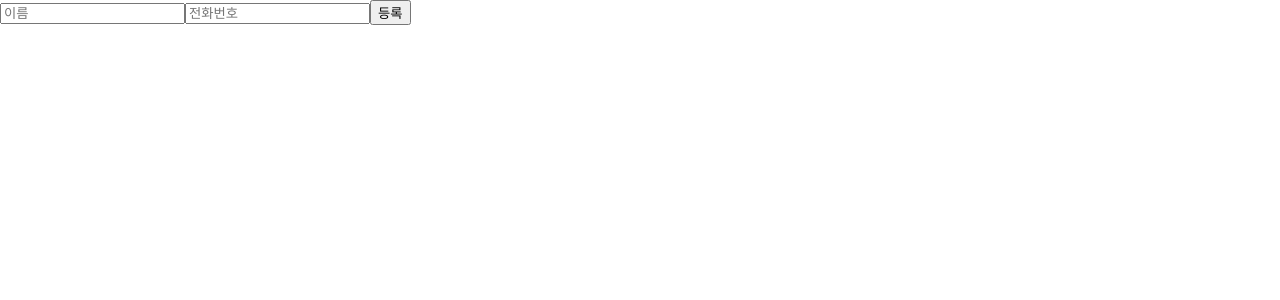
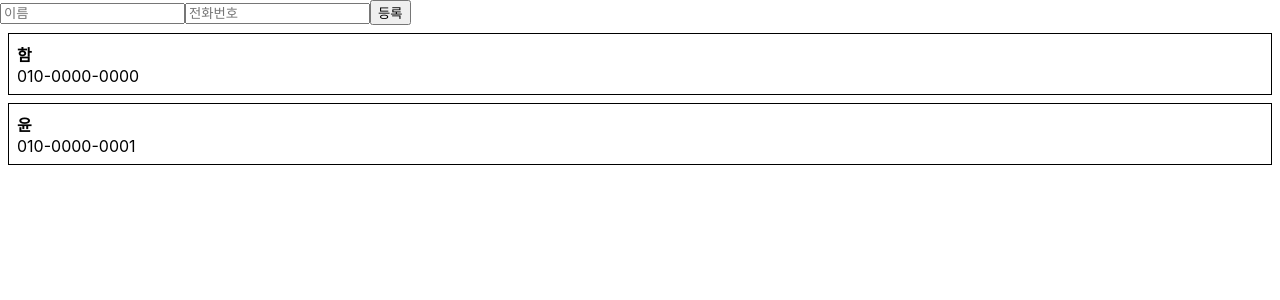
Before and after one commit to YounJ00/React-study, a React (Create React App) app in the folder phone-book/: page / in a window 1280 px wide. Shown: the top 300 px of the page. Built offline with nearby package versions, Linux system fonts and the light colour scheme.

Commit message:
array-concat,map

```diff
--- a/phone-book/src/App.js
+++ b/phone-book/src/App.js
@@ -1,19 +1,42 @@
 import React, {Component} from 'react';
 import PhoneForm from './components/PhoneForm';
+import PhoneInfoList from './components/PhoneInfoList';
 
 class App extends Component {
+  id = 2 //렌더링과 상관이 없는 값이기 때문에 일반 클래스 내부 변수로서 선언해주었다.
+  state = {
+    information: [
+      {
+        id: 0,
+        name: '함',
+        phone: '010-0000-0000'
+      },
+      {
+        id: 1,
+        name: '윤',
+        phone: '010-0000-0001'
+      }
+    ]
+  }
+
   handleCreate = (data) => {
-    console.log(data);
+    const {information} = this.state;
+    this.setState({
+      information: information.concat({id: this.id++, ...data}) //데이터 추가
+    })
   }
 
   render() {
+    const {information} = this.state;
     return(
       <div>
         <PhoneForm
           onCreate={this.handleCreate}
+          //onCreate에 handleCreate를 넣고, 이것을 자식 컴포넌트(PhoneForm.js)에게 props로 전달해준다.
         />
-        <div></div>
+        <PhoneInfoList data={this.state.information}/>
       </div>
+      //{JSON.stringify(information)} -> information 값을 문자열로 변환하여 보여준다.
     );
   }
 }
--- a/phone-book/src/components/PhoneForm.js
+++ b/phone-book/src/components/PhoneForm.js
@@ -15,8 +15,8 @@ class PhoneForm extends Component {
         //원래는 form에서 submit이 발생하면 페이지를 다시 불러오게 되는데요,
         //그렇게 되면 우리가 지니고있는 상태를 다 잃어버리게 되니까 이를 통해서 방지해준다.
         e.preventDefault(); //페이지 리로딩 방지
-        //props로 받은 onCreate함수를 호출한다.
-        this.props.onCreate(this.state); //상태값을 onCreate를 통하여 부모에게 전달
+        //props로 받은 onCreate함수(handleCreate)를 호출한다.
+        this.props.onCreate(this.state); //name,phone 상태값을 onCreate를 통하여 부모에게 전달
         this.setState({
             name: '',
             phone: ''
@@ -43,7 +43,7 @@ class PhoneForm extends Component {
                 <input
                     name="phone"
                     placeholder="전화번호"
-                    value={this.state.phone} //값을 초기화시켜준다.
+                    value={this.state.phone}
                     onChange={this.handleChange}
                 />
 
--- /dev/null
+++ b/phone-book/src/components/PhoneInfo.js
@@ -0,0 +1,32 @@
+import React, { Component } from 'react';
+
+class PhoneInfo extends Component {
+    static defaultProps = {
+        info: {
+            name: '이름',
+            phone: '010-0000-0000',
+            id: 0
+        }
+    }
+
+    render() {
+        const style = {
+            border: '1px solid black',
+            padding: '8px',
+            margin: '8px'
+        };
+
+        const {
+            name, phone, id
+        } = this.props.info;
+
+        return (
+            <div style={style}>
+                <div><b>{name}</b></div>
+                <div>{phone}</div>
+            </div>
+        );
+    }
+}
+
+export default PhoneInfo;
--- /dev/null
+++ b/phone-book/src/components/PhoneInfoList.js
@@ -0,0 +1,23 @@
+import React, { Component } from 'react';
+import PhoneInfo from './PhoneInfo';
+
+class PhoneInfoList extends Component {
+    static defaultsProps = {
+        data: []
+    }
+
+    render() {
+        const {data} = this.props;
+        const list = data.map(
+            info => (<PhoneInfo key={info.id} info={info}/>)
+        );
+
+        return (
+            <div>
+                {list}
+            </div>
+        );
+    }
+}
+
+export default PhoneInfoList
```
